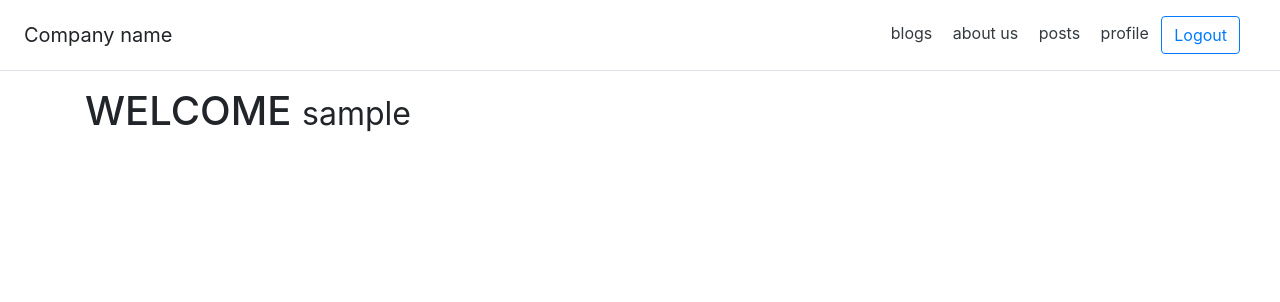
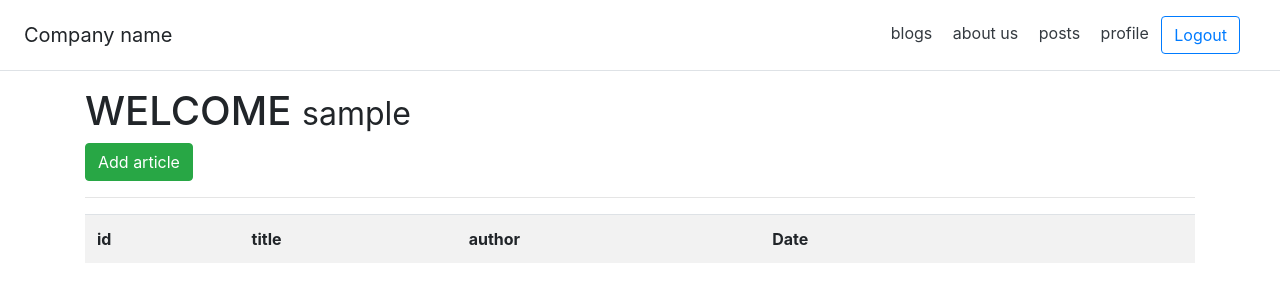
Before and after one commit to rahul2409/blog-site-, a Flask app: page /dashboard in a window 1280 px wide. Shown: the top 302 px of the page. Run offline with Flask 2, Linux system fonts and the light colour scheme; the visitor is signed in with stand-in values (Sample User, id 1); data that the repository does not hold is empty; some libraries are stand-ins or nearby versions.

Commit message:
articles done and dashboard updates itself !!

```diff
--- a/app.py
+++ b/app.py
@@ -114,6 +114,7 @@ def is_logged_out(f):
 	return wrap
 
 @app.route('/logout')
+@is_logged_out
 def logout():
 	session.clear()
 	flash('you are now logged out','success')
@@ -122,8 +123,47 @@ def logout():
 @app.route('/dashboard')
 @is_logged_out
 def dashboard ():
+	# create a cursor
+	cur = mysql.connection.cursor()
+
+	#get articles
+	result = cur.execute("Select * from acrticles where author = '%s'"% session['username'])
+
+	#fecth all
+	arcticles = cur.fetchall()
+
+	if result>0:
+		return render_template('dashboard.html',arcticles=arcticles)
+	else :
+		message='no available articles'
+		return render_template('dashboard.html',message=message)
 	return render_template('dashboard.html')
 
+class ArticleForm (Form):
+	title = StringField('title', [validators.Length(min=1,max=200)])
+	body = StringField('body')
+
+@app.route('/add_article', methods =['GET','POST'])
+@is_logged_out
+def add_articles():
+	form = ArticleForm(request.form)
+	if request.method == 'POST' and form.validate():
+		title = form.title.data
+		body  = form.body.data
+
+
+		cur= mysql.connection.cursor()
+
+		cur.execute("insert into acrticles (title,body,author) values(%s,%s,%s)",(title,body,session['username']))
+
+		mysql.connection.commit()
+
+		cur.close()
+
+		flash('Article created successfully ','success')
+
+		return redirect(url_for('dashboard'))
+	return render_template('add_article.html',form=form)
 
 if __name__ == '__main__' :
 	app.secret_key='mrrobo123'
--- a/templates/dashboard.html
+++ b/templates/dashboard.html
@@ -2,4 +2,27 @@
 
 {% block body %}
 <h1>WELCOME  <small>{{session.username}}</small></h1>
+<a class="btn btn-success" href="/add_article"> Add article</a>
+
+<hr>
+<table class= "table table-striped">
+    <tr>
+            <th>id</th>
+            <th>title</th>
+            <th>author</th>
+            <th>Date</th>
+            <th></th>
+            <th></th>
+        </tr>
+    {% for article in arcticles %}
+       <tr>
+                <td>{{article.id}}</td>
+                <td>{{article.title}}</td>
+                <td>{{article.author}}</td>
+                <td>{{article.create_date}}</td>
+                <td><a href="/edit_article/{{article.id}}" class="btn btn-default">Edit</a></td>
+                <td><a href="#" class="btn btn-danger">Delete</a></td>
+        </tr>
+    {% endfor %}
+</table>
 {% endblock %}
--- a/templates/launch.html
+++ b/templates/launch.html
@@ -16,6 +16,9 @@
 	</div>
 
 	<script src="https://code.jquery.com/jquery-3.2.1.slim.min.js" integrity="sha384-KJ3o2DKtIkvYIK3UENzmM7KCkRr/rE9/Qpg6aAZGJwFDMVNA/GpGFF93hXpG5KkN" crossorigin="anonymous"></script>
-
+	<script src="//cdn.ckeditor.com/4.11.1/standard/ckeditor.js"></script>
+	<script type="text/javascript">
+		CKEDITOR.replace('editor')
+	</script>
 </body>
 </html>
```
Also changed, not shown: templates/add_article.html (added, +17 -0 lines).
